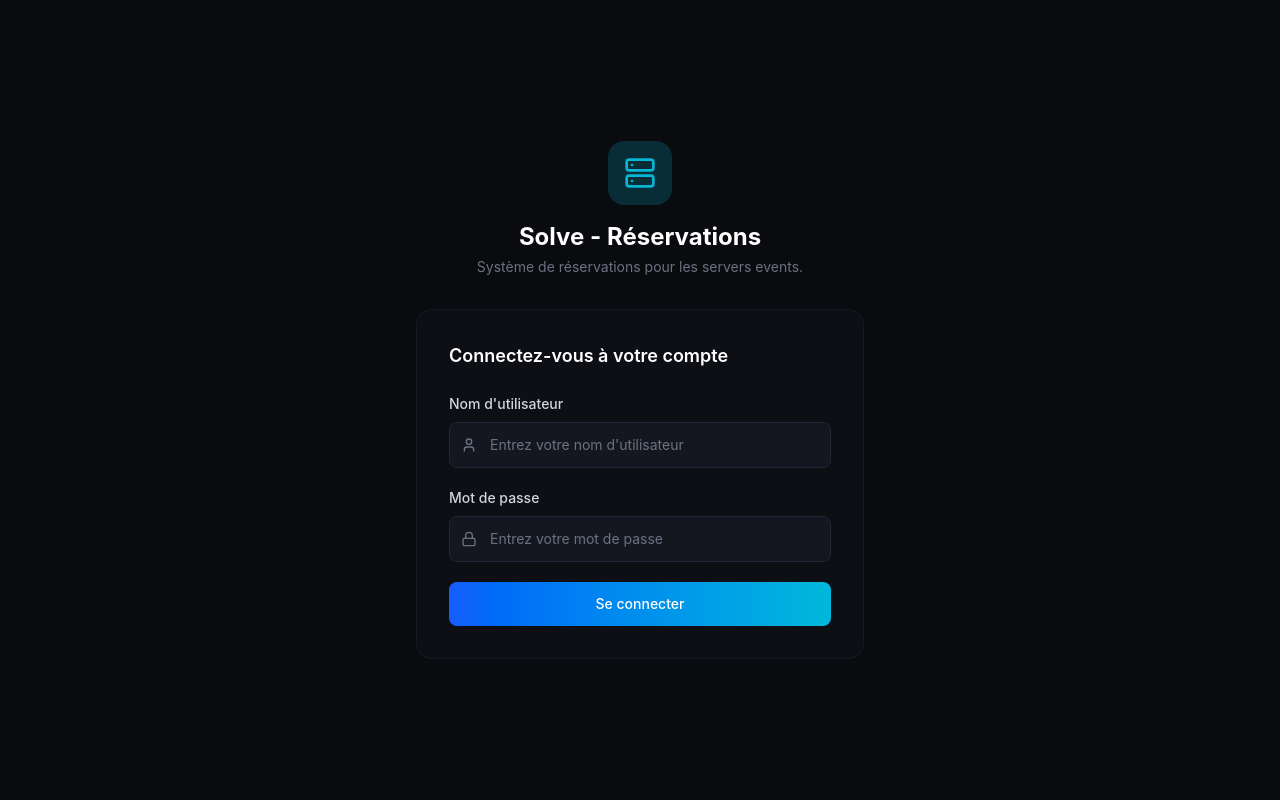
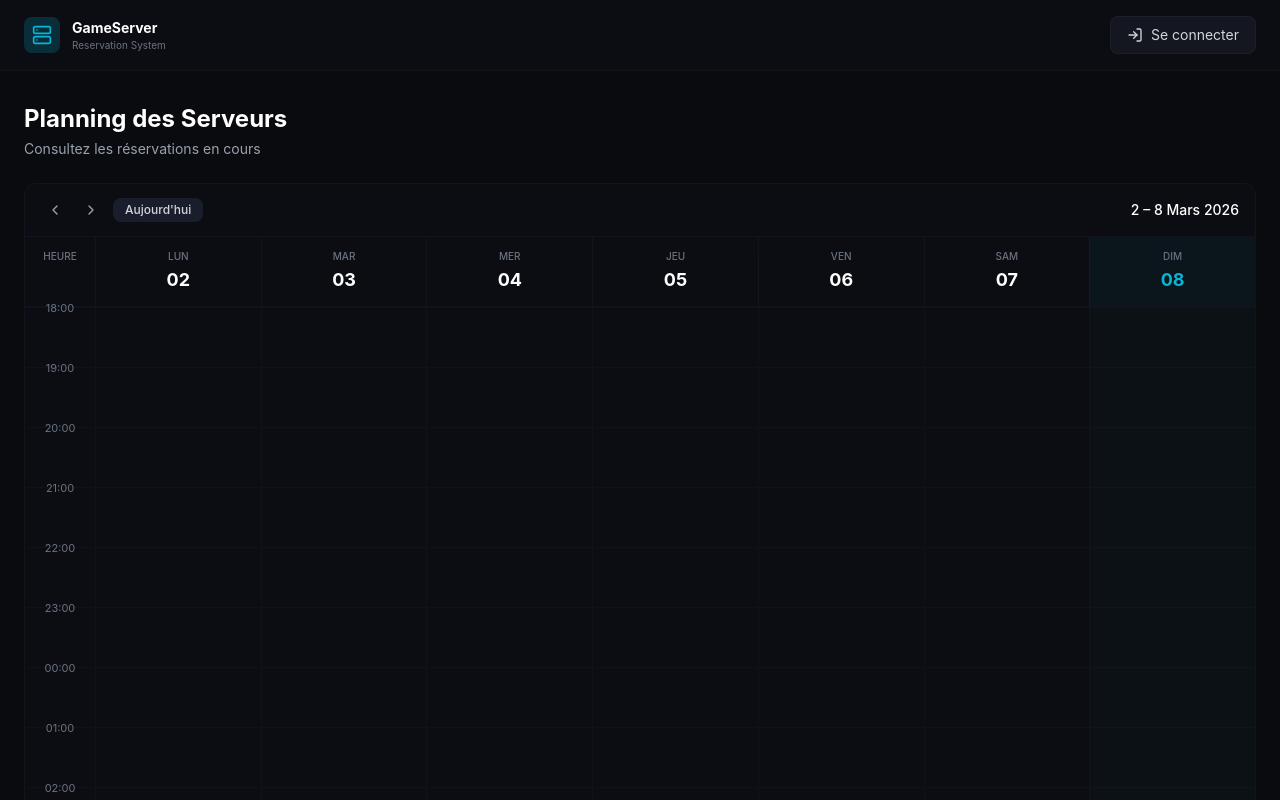
Before and after one commit to RayaneDevid/solve-booking, a React (Vite) app: page / in a window 1280 px wide. Before the commit this address led to /login. Shown: the top 800 px of the page. Built offline with nearby package versions, Linux system fonts and the light colour scheme; no server answers; the database is empty.

Commit message:
feat: add PublicCalendar component and update SQL policies for anonymous access

```diff
--- a/src/App.tsx
+++ b/src/App.tsx
@@ -3,6 +3,7 @@ import { AuthProvider } from '@/contexts/AuthContext'
 import { ProtectedRoute, AdminRoute, PublicRoute } from '@/components/ProtectedRoute'
 import { AppLayout } from '@/components/layout/AppLayout'
 import { LoginPage } from '@/pages/LoginPage'
+import { PublicCalendar } from '@/pages/PublicCalendar'
 import { UserDashboard } from '@/pages/user/UserDashboard'
 import { AdminDashboard } from '@/pages/admin/AdminDashboard'
 import { UserManagement } from '@/pages/admin/UserManagement'
@@ -12,6 +13,9 @@ export default function App() {
     <BrowserRouter>
       <AuthProvider>
         <Routes>
+          {/* Vue publique calendrier */}
+          <Route path="/" element={<PublicCalendar />} />
+
           {/* Public routes */}
           <Route element={<PublicRoute />}>
             <Route path="/login" element={<LoginPage />} />
--- /dev/null
+++ b/src/pages/PublicCalendar.tsx
@@ -0,0 +1,123 @@
+import { useCallback, useEffect, useMemo, useState } from 'react'
+import { Server, LogIn } from 'lucide-react'
+import { Link } from 'react-router-dom'
+import { supabase } from '@/lib/supabase'
+import { WeeklyCalendar } from '@/components/calendar/WeeklyCalendar'
+import { getMonday, getWeekDays, formatDateISO } from '@/lib/utils'
+import type { Reservation, Profile } from '@/types/database'
+
+export function PublicCalendar() {
+  const [currentMonday, setCurrentMonday] = useState(() => getMonday(new Date()))
+  const [reservations, setReservations] = useState<Reservation[]>([])
+  const [profiles, setProfiles] = useState<Record<string, Profile>>({})
+
+  const weekDays = useMemo(() => getWeekDays(currentMonday), [currentMonday])
+
+  const fetchReservations = useCallback(async () => {
+    const startDate = formatDateISO(weekDays[0])
+    const endDate = formatDateISO(weekDays[6])
+
+    const { data: weekRes } = await supabase
+      .from('reservations')
+      .select('*')
+      .eq('status', 'accepted')
+      .gte('date', startDate)
+      .lte('date', endDate)
+
+    if (weekRes) {
+      setReservations(weekRes as Reservation[])
+
+      const userIds = [...new Set((weekRes as Reservation[]).map((r) => r.user_id))]
+      if (userIds.length > 0) {
+        const { data: profilesData } = await supabase
+          .from('profiles')
+          .select('id, username, role, is_active, created_at')
+          .in('id', userIds)
+
+        if (profilesData) {
+          const profileMap: Record<string, Profile> = {}
+          ;(profilesData as Profile[]).forEach((p) => { profileMap[p.id] = p })
+          setProfiles(profileMap)
+        }
+      }
+    }
+  }, [weekDays])
+
+  useEffect(() => {
+    fetchReservations()
+  }, [fetchReservations])
+
+  // Realtime
+  useEffect(() => {
+    const channel = supabase
+      .channel('public-reservations')
+      .on('postgres_changes', { event: '*', schema: 'public', table: 'reservations' }, () => {
+        fetchReservations()
+      })
+      .subscribe()
+
+    return () => {
+      supabase.removeChannel(channel)
+    }
+  }, [fetchReservations])
+
+  const handlePrevWeek = () => {
+    const prev = new Date(currentMonday)
+    prev.setDate(prev.getDate() - 7)
+    setCurrentMonday(prev)
+  }
+
+  const handleNextWeek = () => {
+    const next = new Date(currentMonday)
+    next.setDate(next.getDate() + 7)
+    setCurrentMonday(next)
+  }
+
+  const handleToday = () => {
+    setCurrentMonday(getMonday(new Date()))
+  }
+
+  return (
+    <div className="min-h-screen bg-dark-900">
+      {/* Header */}
+      <header className="border-b border-dark-500/30 bg-dark-800/50 backdrop-blur-sm sticky top-0 z-30">
+        <div className="max-w-7xl mx-auto px-6 py-4 flex items-center justify-between">
+          <div className="flex items-center gap-3">
+            <div className="w-9 h-9 rounded-lg bg-accent/20 flex items-center justify-center">
+              <Server className="w-5 h-5 text-accent" />
+            </div>
+            <div>
+              <h1 className="text-sm font-bold text-white">GameServer</h1>
+              <p className="text-[10px] text-gray-500">Reservation System</p>
+            </div>
+          </div>
+          <Link
+            to="/login"
+            className="flex items-center gap-2 px-4 py-2 rounded-lg bg-dark-700 border border-dark-500/50 text-sm text-gray-300 hover:text-white hover:bg-dark-600 transition-colors"
+          >
+            <LogIn className="w-4 h-4" />
+            Se connecter
+          </Link>
+        </div>
+      </header>
+
+      {/* Content */}
+      <div className="max-w-7xl mx-auto px-6 py-8">
+        <div className="mb-6">
+          <h2 className="text-2xl font-bold text-white">Planning des Serveurs</h2>
+          <p className="text-sm text-gray-400 mt-1">Consultez les réservations en cours</p>
+        </div>
+
+        <WeeklyCalendar
+          weekDays={weekDays}
+          monday={currentMonday}
+          reservations={reservations}
+          profiles={profiles}
+          onPrevWeek={handlePrevWeek}
+          onNextWeek={handleNextWeek}
+          onToday={handleToday}
+        />
+      </div>
+    </div>
+  )
+}
```
Also changed, not shown: 1 other file (tests, documents, lock files or other folders).
